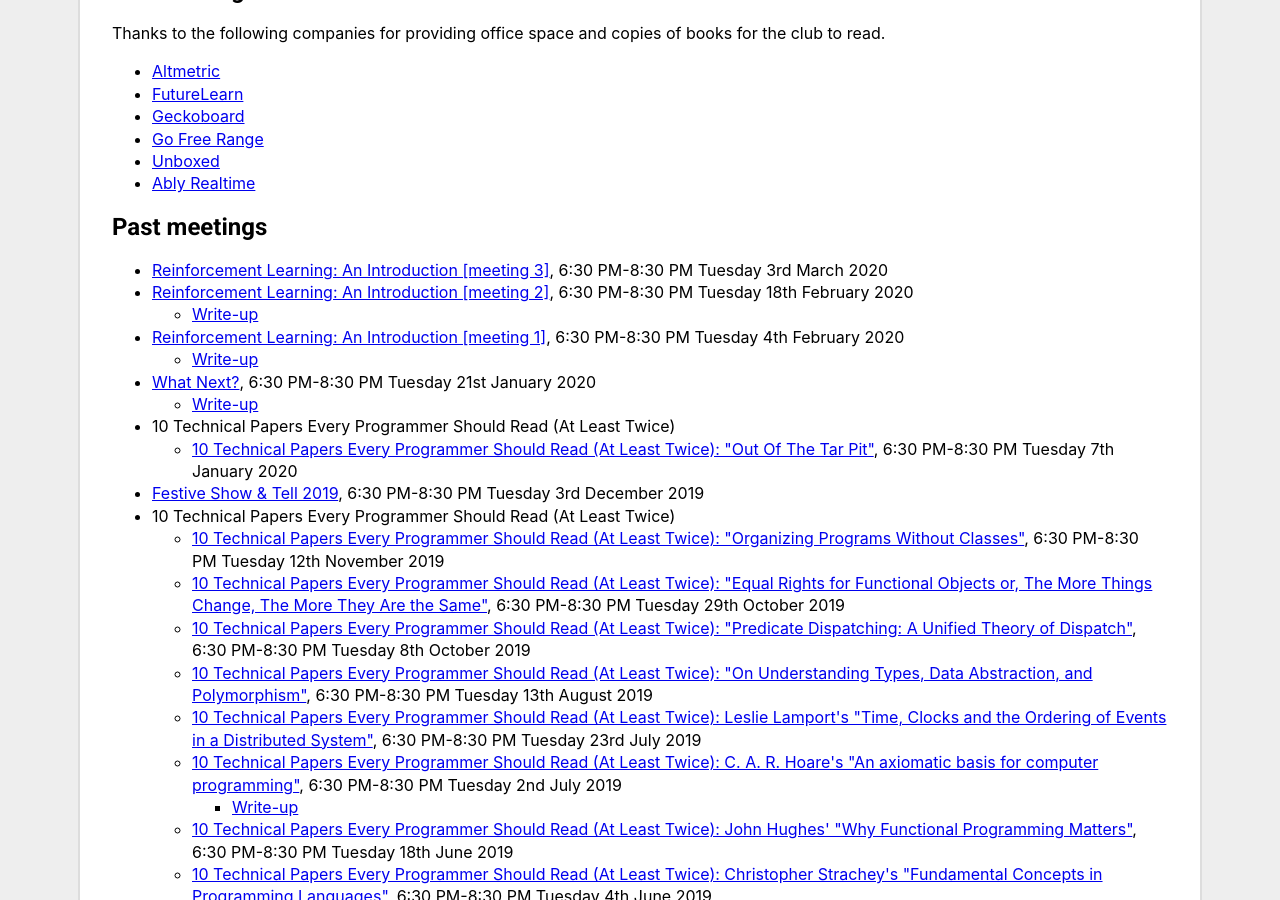
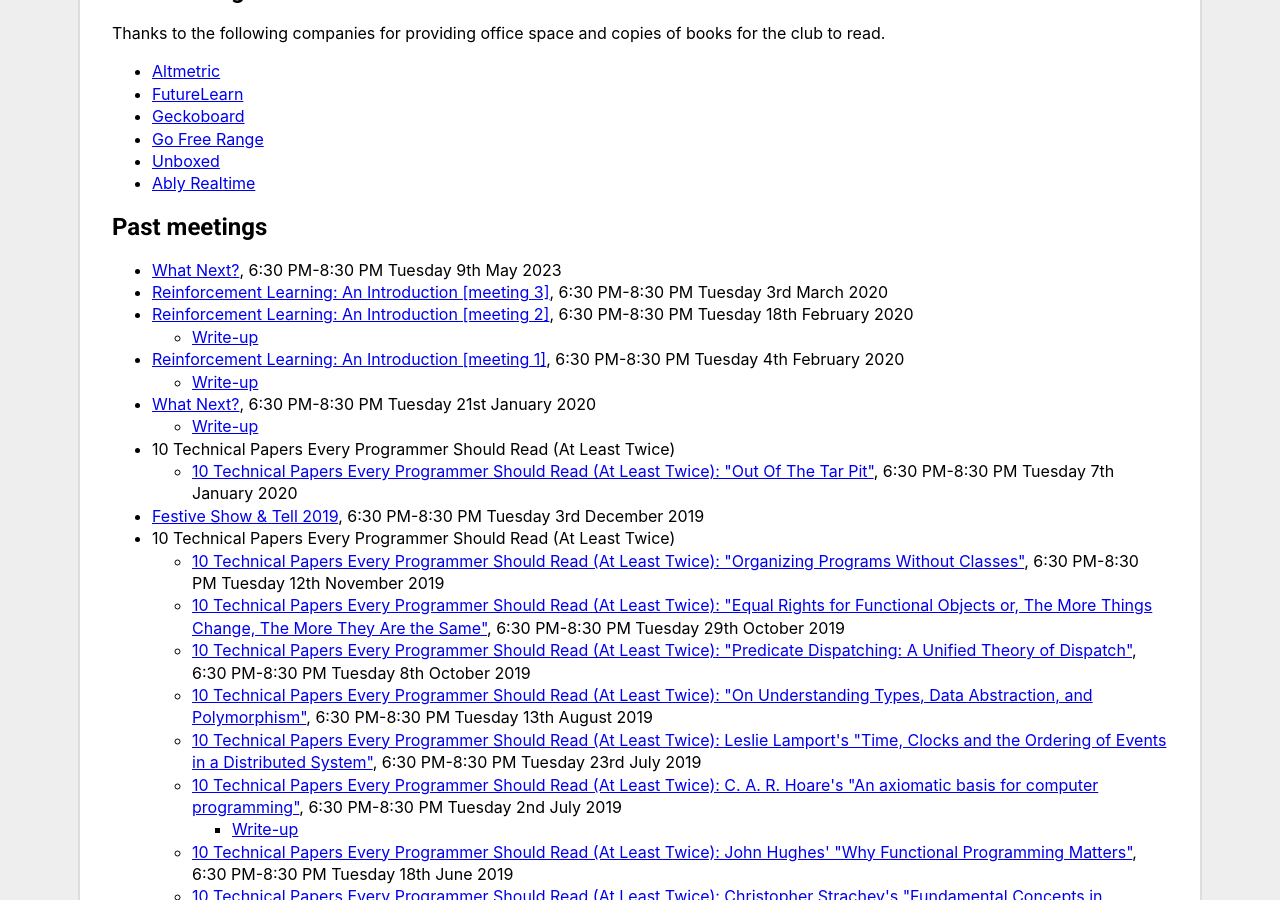
Before and after one commit to computationclub/computationclub.github.io, a Jekyll site: the page built from index.html, in a window 1280 px wide and 900 px high, scrolled down 1751 px. Built offline with Jekyll 4.4.1, drawn with Linux system fonts in a browser that asks for light colours.

Commit message:
Update meetings.yml for the May 9th, 2023 meeting

```diff
--- a/_data/meetings.yml
+++ b/_data/meetings.yml
@@ -1,3 +1,8 @@
+- date: 2023-05-09
+  title: "What Next?"
+  url: https://github.com/computationclub/computationclub.github.io/issues/156
+  # write_up: todo
+
 - date: 2020-03-03
   title: "Reinforcement Learning: An Introduction [meeting 3]"
   url: https://github.com/computationclub/computationclub.github.io/issues/124
--- a/index.html
+++ b/index.html
@@ -23,7 +23,8 @@
 </section>
 
 <section id="future-meetings" class="box">
-  <iframe class="map" src="https://www.google.com/maps/embed?pb=!1m18!1m12!1m3!1d2482.4125319851732!2d-0.08478568370738704!3d51.523992979637875!2m3!1f0!2f0!3f0!3m2!1i1024!2i768!4f13.1!3m3!1m2!1s0x48761cafdc295555%3A0x50d226baf9f06a30!2sTechspace%20Shoreditch!5e0!3m2!1sen!2suk!4v1573037757968!5m2!1sen!2suk" width="600" height="450" frameborder="0" style="border:0;" allowfullscreen=""></iframe>
+  <iframe class="map" src="https://www.google.com/maps/embed?pb=!1m18!1m12!1m3!1d2480.19863695052!2d-0.11081388422792009!3d51.564591979644504!2m3!1f0!2f0!3f0!3m2!1i1024!2i768!4f13.1!3m3!1m2!1s0x48761b9b12fe3fa9%3A0x79ea2feca65a37cc!2sSPACE4!5e0!3m2!1sen!2suk!4v1682452959544!5m2!1sen!2suk" width="600" height="450" style="border:0;" allowfullscreen="" loading="lazy" referrerpolicy="no-referrer-when-downgrade"></iframe>
+
   <h2>Future meetings</h2>
 
   <ul>
```
